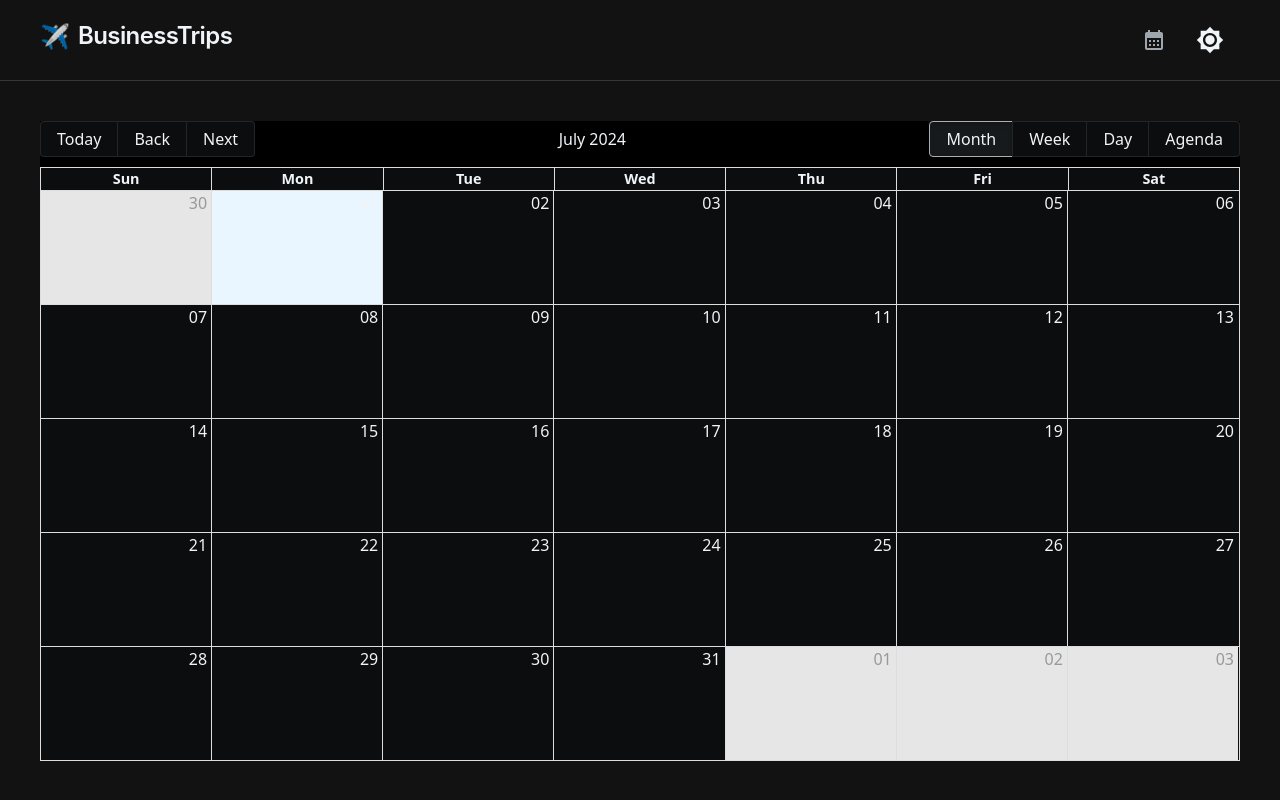
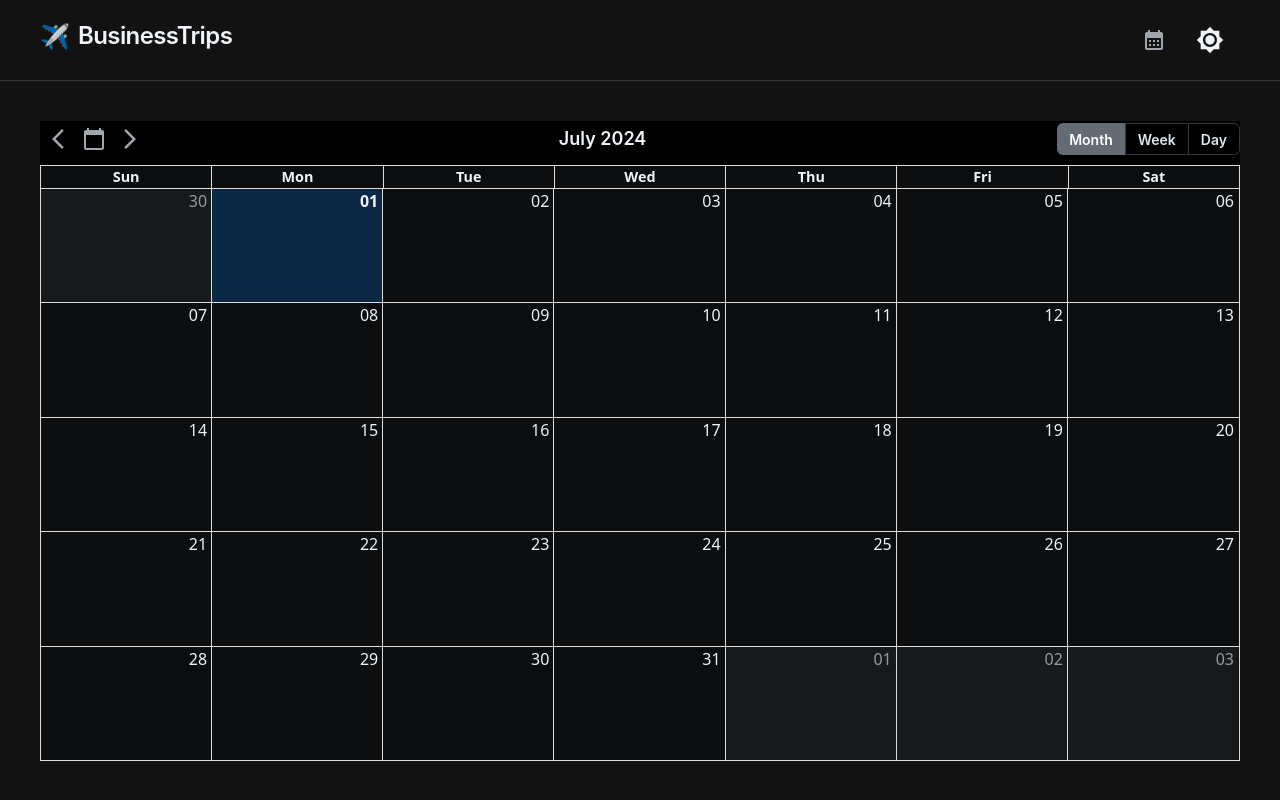
Before and after one commit to Koetbullar-Droide/business-trips, a Next.js app: page /calendar in a window 1280 px wide. Built offline with nearby package versions, Linux system fonts and the light colour scheme.

Commit message:
Improve calendar styling and navigation

```diff
--- a/app/calendar/calendar.css
+++ b/app/calendar/calendar.css
@@ -11,6 +11,15 @@
 .rbc-toolbar button:focus {
   background-color: var(--joy-palette-background-level1);
 }
+.rbc-toolbar {
+  margin-bottom: 8px;
+}
+.rbc-off-range-bg {
+  background-color: var(--joy-palette-background-level1);
+}
+.rbc-today {
+  background-color: var(--joy-palette-primary-softBg);
+}
 .rbc-event {
   background-color: var(--joy-palette-primary-solidBg);
   color: var(--joy-palette-primary-solidColor);
--- a/app/calendar/page.js
+++ b/app/calendar/page.js
@@ -10,11 +10,48 @@ import startOfWeek from 'date-fns/startOfWeek';
 import getDay from 'date-fns/getDay';
 import addDays from 'date-fns/addDays';
 import enUS from 'date-fns/locale/en-US';
+import IconButton from '@mui/joy/IconButton';
+import ButtonGroup from '@mui/joy/ButtonGroup';
+import Button from '@mui/joy/Button';
+import Typography from '@mui/joy/Typography';
+import ArrowBackIosNewIcon from '@mui/icons-material/ArrowBackIosNew';
+import ArrowForwardIosIcon from '@mui/icons-material/ArrowForwardIos';
+import CalendarTodayIcon from '@mui/icons-material/CalendarToday';
 import 'react-big-calendar/lib/css/react-big-calendar.css';
 import './calendar.css';
 
 const locales = { 'en-US': enUS };
 const localizer = dateFnsLocalizer({ format, parse, startOfWeek, getDay, locales });
+
+function CustomToolbar({ label, onNavigate, onView, views, view }) {
+  return (
+    <Box className='flex justify-between items-center mb-2'>
+      <Box>
+        <IconButton variant='plain' onClick={() => onNavigate('PREV')}>
+          <ArrowBackIosNewIcon />
+        </IconButton>
+        <IconButton variant='plain' onClick={() => onNavigate('TODAY')}>
+          <CalendarTodayIcon />
+        </IconButton>
+        <IconButton variant='plain' onClick={() => onNavigate('NEXT')}>
+          <ArrowForwardIosIcon />
+        </IconButton>
+      </Box>
+      <Typography level='title-lg'>{label}</Typography>
+      <ButtonGroup size='sm'>
+        {views.map(v => (
+          <Button
+            key={v}
+            variant={v === view ? 'solid' : 'outlined'}
+            onClick={() => onView(v)}
+          >
+            {v.charAt(0).toUpperCase() + v.slice(1)}
+          </Button>
+        ))}
+      </ButtonGroup>
+    </Box>
+  );
+}
 
 export default function CalendarPage() {
   const [events, setEvents] = useState();
@@ -44,6 +81,15 @@ export default function CalendarPage() {
     localStorage.setItem('calendarView', v);
   };
 
+  const eventPropGetter = () => ({
+    style: {
+      borderRadius: 4,
+      backgroundColor: 'var(--joy-palette-primary-solidBg)',
+      color: 'var(--joy-palette-primary-solidColor)',
+      border: 'none',
+    },
+  });
+
   return (
     <Box className='w-full h-screen'>
       <Navbar />
@@ -54,6 +100,10 @@ export default function CalendarPage() {
             events={events}
             view={view}
             onView={handleViewChange}
+            defaultDate={new Date()}
+            views={['month', 'week', 'day']}
+            components={{ toolbar: CustomToolbar }}
+            eventPropGetter={eventPropGetter}
             style={{ height: '100%' }}
           />
         ) : (
```
